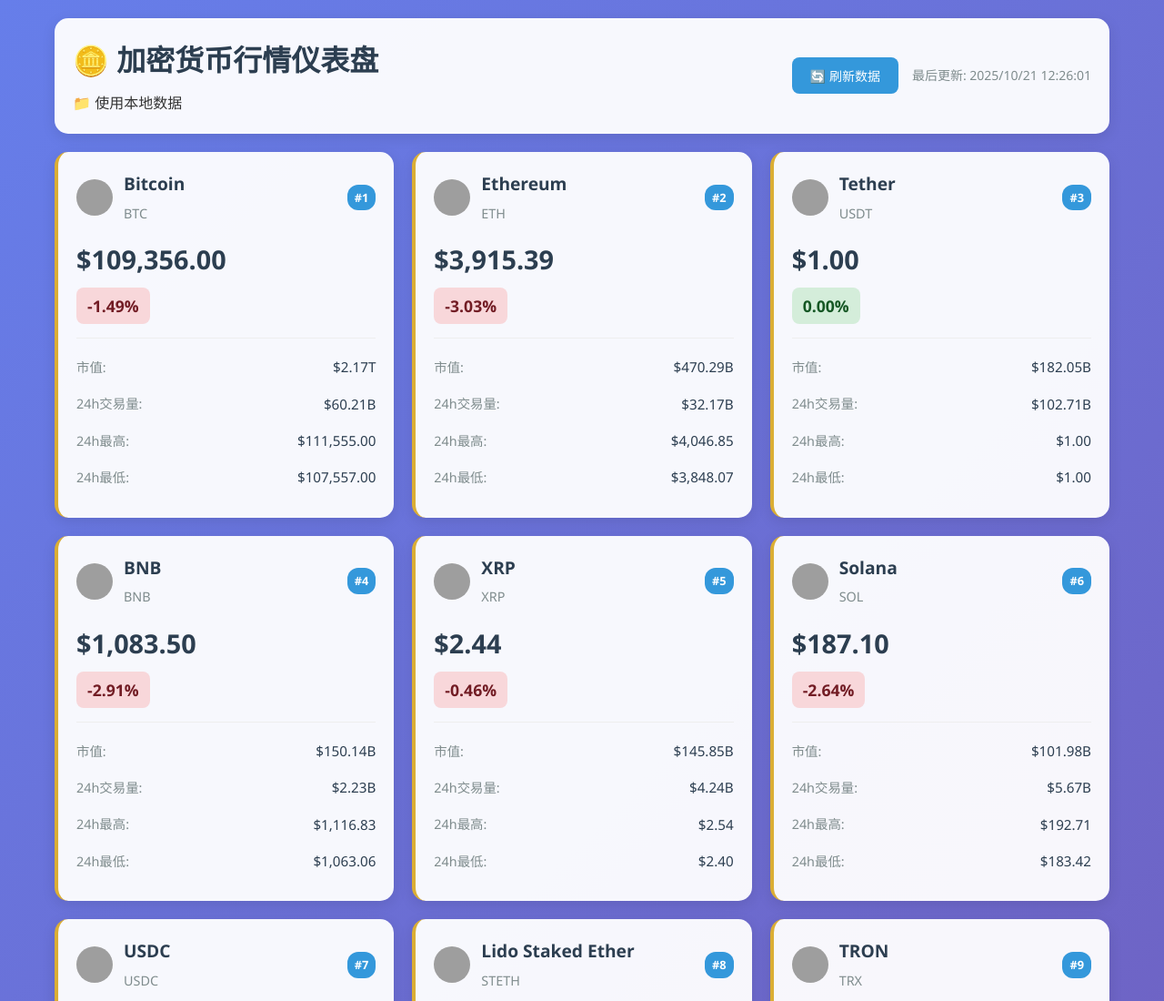
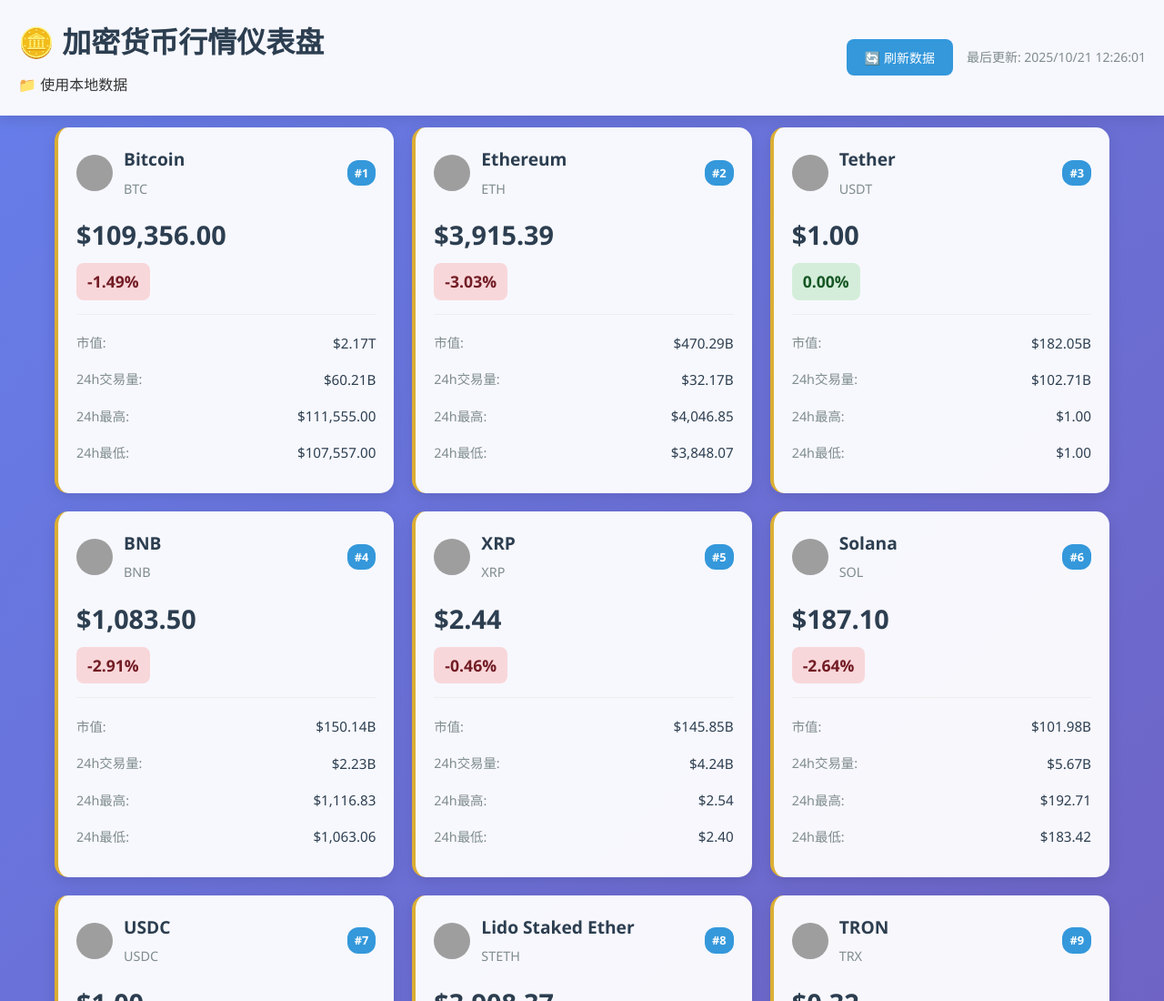
Before and after one commit to 746505972/crypto-dashboard, a plain HTML site: page index.html in a window 1280 px wide. Shown: the top 1100 px of the page at 91% size. Drawn offline with nearby package versions, Linux system fonts and the light colour scheme; no server answers; grey boxes are pictures that could not be loaded.

Commit message:
Update style.css

```diff
--- a/css/style.css
+++ b/css/style.css
@@ -20,15 +20,19 @@ body {
 
 /* 头部样式 */
 .dashboard-header {
+    position: fixed;              /* 固定在页面顶部 */
+    top: 0;                       /* 从顶部开始 */
+    left: 0;
+    width: 100%;                  /* 占满整个宽度 */
     background: rgba(255, 255, 255, 0.95);
     padding: 20px;
-    border-radius: 15px;
-    margin-bottom: 20px;
     box-shadow: 0 4px 15px rgba(0, 0, 0, 0.1);
     display: flex;
     justify-content: space-between;
     align-items: center;
     flex-wrap: wrap;
+    z-index: 1000;                /* 确保在最上层 */
+    border-radius: 0;             /* 去掉圆角，让边缘贴合屏幕 */
 }
 
 .dashboard-header h1 {
@@ -68,10 +72,9 @@ body {
 }
 
 /* 主内容区域 */
+/* 给主内容区留出顶部空间，避免被头部遮挡 */
 .dashboard-main {
-    display: flex;
-    flex-direction: column;
-    gap: 20px;
+    margin-top: 120px;  /* 视具体 header 高度调整 */
 }
 
 /* 加密货币网格 */
```
